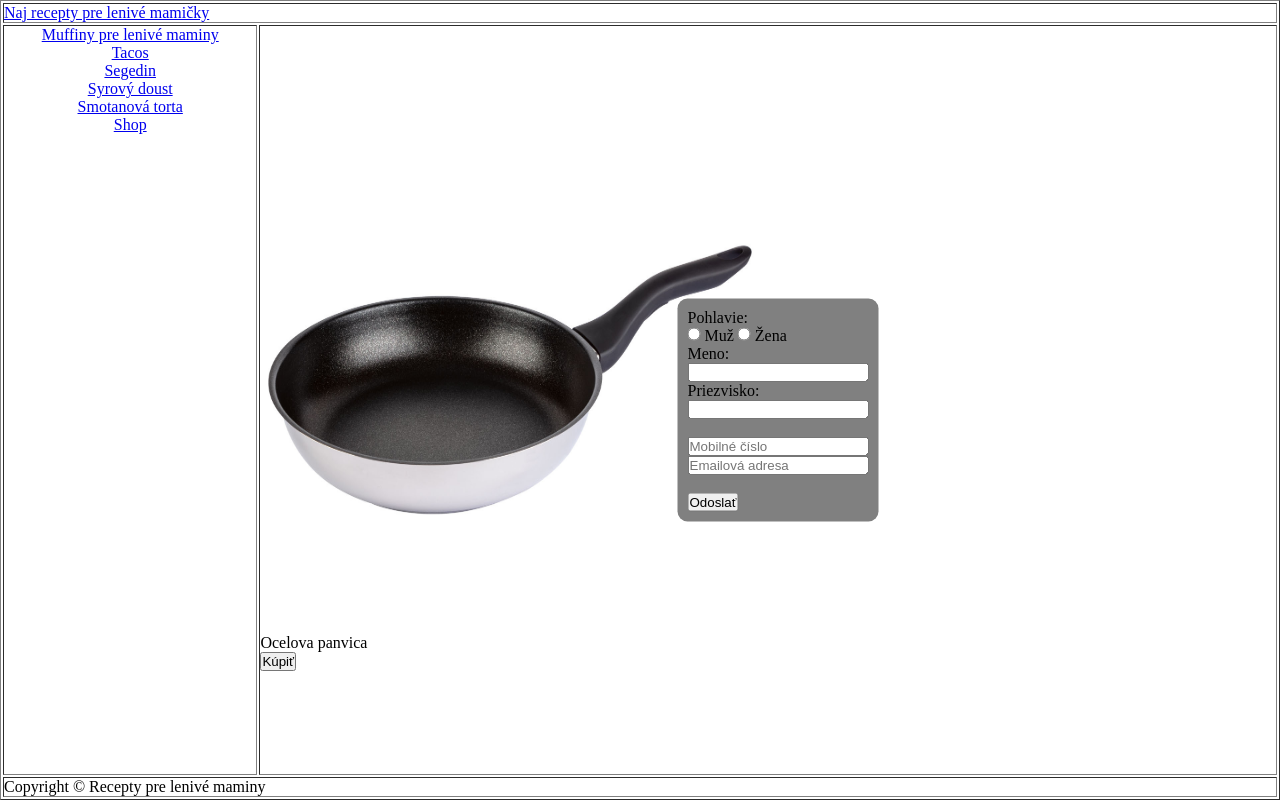
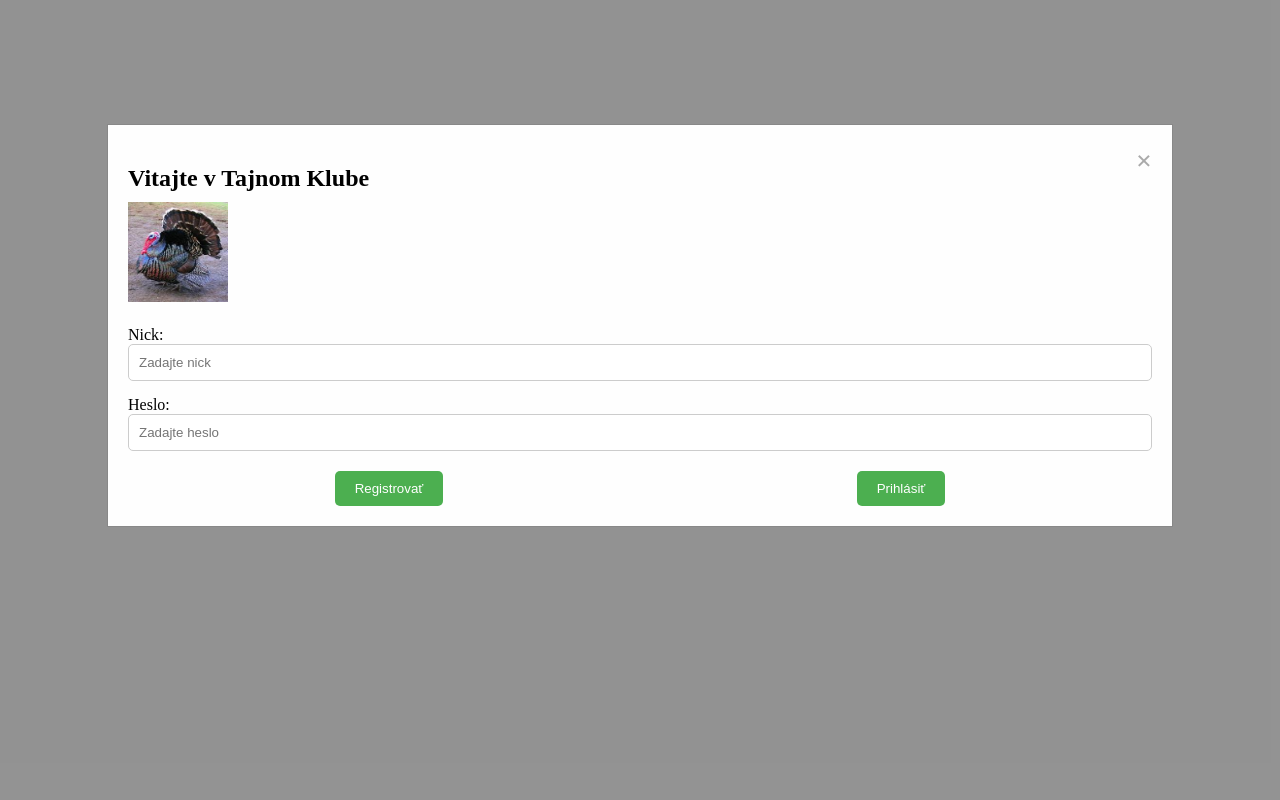
Before and after one commit to Waltrex51/tabulky, a plain HTML site: page shop.html in a window 1280 px wide. Both pictures are taken after a click on the button "Kúpiť". Drawn offline with Linux system fonts and the light colour scheme.

Commit message:
uprava formularu

```diff
--- a/shop.html
+++ b/shop.html
@@ -1,58 +1,132 @@
 <!DOCTYPE html>
 <html>
-
 <head>
   <meta charset="utf-8">
   <meta name="viewport" content="width=device-width">
-         <link href="index.css" rel="stylesheet" type="text/css" />
-         <title>Moja webstranka</title>
+  <title>Tajný Klub</title>
+  <style>
+    body {
+      margin: 0;
+      padding: 0;
+      background-color: #f4f4f4;
+      display: flex;
+      justify-content: center;
+      align-items: center;
+      height: 100vh;
+    }
+    .container {
+      background-color: #fff;
+      border-radius: 10px;
+      box-shadow: 0 0 10px rgba(0, 0, 0, 0.1);
+      padding: 20px;
+      text-align: center;
+    }
+    img {
+      width: 100px;
+      height: 100px;
+      margin-bottom: 20px;
+    }
+    h2 {
+      margin-bottom: 10px;
+    }
+    .form-group {
+      margin-bottom: 15px;
+    }
+    input[type="text"], input[type="password"] {
+      width: 100%;
+      padding: 10px;
+      border: 1px solid #ccc;
+      border-radius: 5px;
+      box-sizing: border-box;
+    }
+    button {
+      background-color: #4CAF50;
+      color: white;
+      padding: 10px 20px;
+      border: none;
+      border-radius: 5px;
+      cursor: pointer;
+    }
+    .buttons {
+      display: flex;
+      justify-content: space-around;
+      margin-top: 20px;
+    }
+    /* Štýly pre čierne pozadie a okno s obsahom */
+    .modal {
+      display: none;
+      position: fixed;
+      z-index: 1;
+      left: 0;
+      top: 0;
+      width: 100%;
+      height: 100%;
+      overflow: auto;
+      background-color: rgb(0, 0, 0);
+      background-color: rgba(0, 0, 0, 0.4);
+      padding-top: 60px;
+    }
+    .modal-content {
+      background-color: #fefefe;
+      margin: 5% auto;
+      padding: 20px;
+      border: 1px solid #888;
+      width: 80%;
+    }
+    /* Štýly pre zatvorenie okna */
+    .close {
+      color: #aaa;
+      float: right;
+      font-size: 28px;
+      font-weight: bold;
+    }
+    .close:hover,
+    .close:focus {
+      color: black;
+      text-decoration: none;
+      cursor: pointer;
+    }
+  </style>
 </head>
-
 <body>
-         <table border="1" width="100%" height="100%">
-           <tr>
-             <td width="100%" colspan="2"><a href="index.html">Naj recepty pre lenivé mamičky</a></td>
-           </tr>
-           <td height="100%" width="20%" align="center" valign="top">
-             <a href="muffiny.html">Muffiny pre lenivé maminy</a><br>
-             <a href="re.html">Tacos</a><br>
-             <a href="segedin.html">Segedin</a><br>
-             <a href="Syrový doust.html">Syrový doust</a><br>
-             <a href="Smotana.html">Smotanová torta</a><br>
-             <a href="shop.html">Shop</a>
-           </td>
-           <td width="80%">
-              <img src="images/panvica.jpeg" height="500"width="500">
-             <p>Ocelova panvica </p>
-             <button onclick="script()">Kúpiť</button>
- <form class="hidden" id="formular" style="position: absolute; top: 50%; left: 60%; transform: translate(-50%, -50%);">
-   <label for="gender">Pohlavie:</label><br>
-   <input type="radio" id="male" name="gender" value="male">
-   <label for="male">Muž</label>
-   <input type="radio" id="female" name="gender" value="female">
-   <label for="female">Žena</label><br>
-   <label for="firstName">Meno:</label><br>
-   <input type="text" id="firstName" name="firstName"><br>
-   <label for="lastName">Priezvisko:</label><br>
-   <input type="text" id="lastName" name="lastName"><br><br>
-   <input type="tel" id="phone" name="phone" placeholder="Mobilné číslo" pattern="[0-9]{9,15}" title="Zadajte platné telefónne číslo (9-15 číslic)"><br>
-   <input type="email" id="email" name="email" placeholder="Emailová adresa" pattern="[^@]+@[^\.]+\..+"><br><br>
-   <input type="submit" value="Odoslať">
- </form>
-           </tr>
-           <tr>
-             <td width="100%" colspan="2">Copyright © Recepty pre lenivé maminy</td>
-           </tr>
-         </table>
-
-
+  <button id="open-modal">Kúpiť</button>
+  <div id="myModal" class="modal">
+    <div class="modal-content">
+      <span class="close">&times;</span>
+      <h2>Vitajte v Tajnom Klube</h2>
+      <img src="images/moriak.jpg" alt="moriak.jpg">
+      <div class="form-group">
+        <label for="nick">Nick:</label>
+        <input type="text" id="nick" name="nick" placeholder="Zadajte nick">
+      </div>
+      <div class="form-group">
+        <label for="password">Heslo:</label>
+        <input type="password" id="password" name="password" placeholder="Zadajte heslo">
+      </div>
+      <div class="buttons">
+        <button type="button">Registrovať</button>
+        <button type="button">Prihlásiť</button>
+      </div>
+    </div>
+  </div>
   <script>
-   function script() {
-     var form = document.querySelector("form");
-     form.classList.remove("hidden");
+    // Otvorenie okna
+    var modal = document.getElementById("myModal");
+    var btn = document.getElementById("open-modal");
+    var span = document.getElementsByClassName("close")[0];
+    btn.onclick = function() {
+      modal.style.display = "block";
+    }
+    // Zatvorenie okna
+    span.onclick = function() {
+      modal.style.display = "none";
+    }
+    // Zatvorenie okna kliknutím mimo okna
+    window.onclick = function(event) {
+      if (event.target == modal) {
+        modal.style.display = "none";
+      }
     }
   </script>
-
 </body>
-
 </html>
```
Also changed, not shown: Formular.html (+54 -37 lines), images/moriak.jpg (added). Lines whose indentation alone changed are shown as unchanged.
